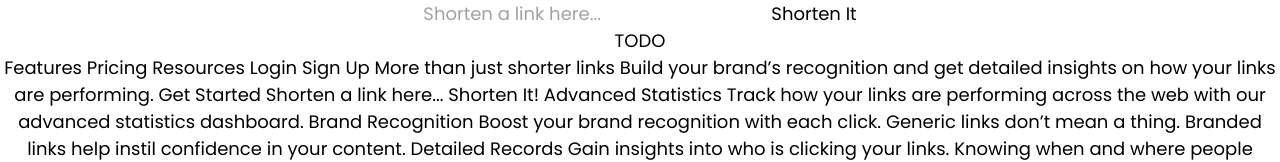
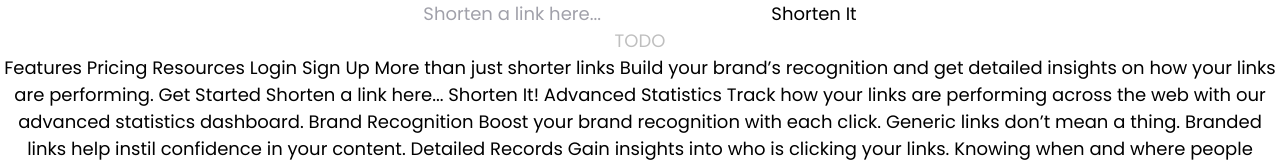
Before and after one commit to cch5ng/url_shortening_api_fe_mentor, a React (Create React App) app: page / in a window 1280 px wide. Shown: the top 162 px of the page. Built offline with nearby package versions, Linux system fonts and the light colour scheme.

Commit message:
test custom colors from tailwind

```diff
--- a/src/App.js
+++ b/src/App.js
@@ -65,7 +65,7 @@ function App() {
 
 
     <div>
-      <h1>TODO</h1>
+      <h1 className="text-grey">TODO</h1>
 
 
   Features
```
